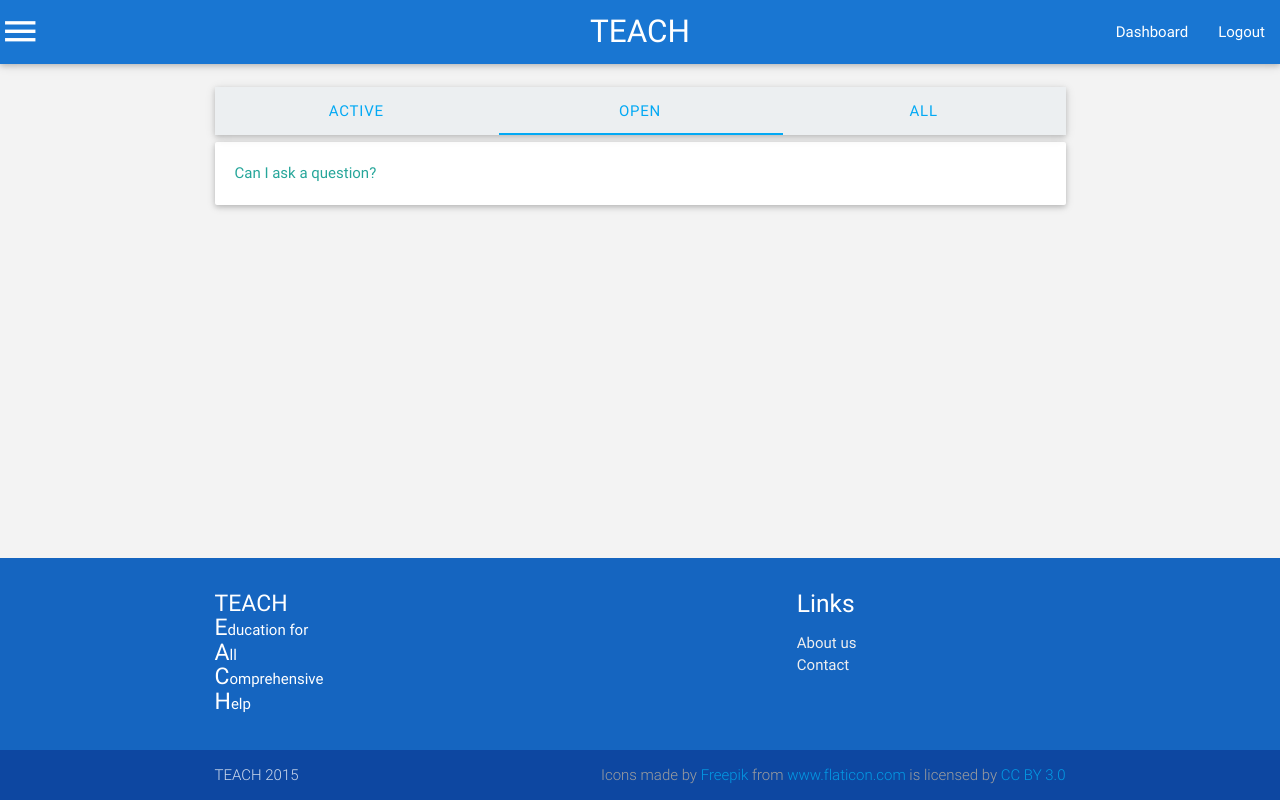
After one commit to yichenshen/TEACH, a PHP site: page /pages/question/index.php in a window 1280 px wide, after a click on "OPEN". The commit adds this page. Run offline with PHP 8.4, Linux system fonts and the light colour scheme.

Commit message:
Add questions index
Added an index page to list all questions. Added links from dashboard to this page. Question model is also augmented to query for questions.

Signed-off-by: Shen Yichen <2007.yichen@gmail.com>

```diff
--- /dev/null
+++ b/source/layouts/question/index.layout.php
@@ -0,0 +1,53 @@
+<div class="container">
+<br />
+	<div class="row">
+	    <div class="col s12">
+	      <ul class="tabs blue-grey lighten-5 z-depth-1">
+	        <li class="tab col s4"><a class="active" href="#act">Active</a></li>
+	        <li class="tab col s4"><a href="#open">Open</a></li>
+	        <li class="tab col s4"><a href="#all">All</a></li>
+	      </ul>
+	    </div>
+
+	    <!--First tab: Active-->
+	    <div id="act" class="col s12">
+	    	<?php foreach ($questions as $id => $question):
+	    			if(Question::answered($question["status"])):?>
+
+			    <a class="teal-text text-lighten-1" href="/pages/question/show.php?id=<?php echo $id; ?>">
+			    	<div class="card-panel">
+				    	<?php echo $question["title"]; ?>
+			    	</div>
+			    </a>
+
+		    <?php 	endif;
+		    		endforeach; ?>
+	    </div>
+
+	    <!--Second tab: Open-->
+	    <div id="open" class="col s12">
+	    	<?php foreach ($questions as $id => $question):
+	    			if($question["status"] == "open"):?>
+
+			    <a class="teal-text text-lighten-1" href="/pages/question/show.php?id=<?php echo $id; ?>">
+			    	<div class="card-panel">
+				    	<?php echo $question["title"]; ?>
+			    	</div>
+			    </a>
+
+		    <?php 	endif;
+		    		endforeach; ?>
+	    </div>
+
+	    <!--Third tab: All-->
+	    <div id="all" class="col s12">
+	    	<?php foreach ($questions as $id => $question): ?>
+		    	<a class="teal-text text-lighten-1" href="/pages/question/show.php?id=<?php echo $id; ?>">
+			    	<div class="card-panel">
+				    	<?php echo $question["title"]; ?>
+			    	</div>
+			    </a>
+		    <?php endforeach; ?>
+	    </div>
+	</div>
+</div>
--- a/source/layouts/question/show.layout.php
+++ b/source/layouts/question/show.layout.php
@@ -1,6 +1,6 @@
 <div class="container">
 <br />
-	<div class="card  blue-grey lighten-5">
+	<div class="card blue-grey lighten-5">
 		<div class="card-content">
 		    <div class="section">
 			    <span class="hide-on-small-only">
--- a/source/models/question.model.php
+++ b/source/models/question.model.php
@@ -17,10 +17,14 @@
   					 			  			 "content" => "It's a really interesting question!\n\nI really want to ask it!",
   					 			  			 "status" => "open"));
 
-		public static function getActiveQuestions() {
+		public static function getActiveQuestionsLabel() {
 			return array_filter(self::$questions, function ($val) {
-				return $val["status"] == "answered" || $val["status"] == "modified";
+				return self::answered($val["status"]);
 			});
+		}
+
+		public static function allLabels(){
+			return self::$questions;
 		}
 
 		public static function getQuestion($ID){
--- a/source/pages/account/dashboard.php
+++ b/source/pages/account/dashboard.php
@@ -6,7 +6,7 @@
   $fine = 0;
 
   include($_SERVER['DOCUMENT_ROOT']."/models/question.model.php");
-  $questions = Question::getActiveQuestions();
+  $questions = Question::getActiveQuestionsLabel();
 
   $mainContent = $_SERVER['DOCUMENT_ROOT']."/layouts/account/dashboard.layout.php";
   include($_SERVER['DOCUMENT_ROOT']."/layouts/main.layout.php");
--- /dev/null
+++ b/source/pages/question/index.php
@@ -0,0 +1,10 @@
+<?php
+	$pageTitle = "Questions Index - TEACH";
+	$loggedInUser = "User";
+
+	include($_SERVER['DOCUMENT_ROOT']."/models/question.model.php");
+	$questions = Question::allLabels();
+
+	$mainContent = $_SERVER['DOCUMENT_ROOT']."/layouts/question/index.layout.php";
+  	include($_SERVER['DOCUMENT_ROOT']."/layouts/main.layout.php");
+?>
--- a/source/resources/css/main.css
+++ b/source/resources/css/main.css
@@ -3,6 +3,18 @@ body {
 	min-height: 100vh;
 	flex-direction: column;
 	background-color: #f3f3f3;
+}
+
+main {
+	flex: 1 0 auto;
+}
+
+#title-label{
+	font-size: 31.5px;
+}
+
+.inline{
+	display: inline;
 }
 
 .large-font{
@@ -13,6 +25,14 @@ body {
 	line-height: 150%;
 }
 
-main {
-	flex: 1 0 auto;
+.tabs .indicator{
+	background-color: #03a9f4;
 }
+
+.tabs .tab a{
+	color: #03a9f4;
+}
+
+.tabs .tab a:hover{
+	color: #64b5f6;
+}
```
Also changed, not shown: source/layouts/account/dashboard.layout.php (+12 -5 lines).
